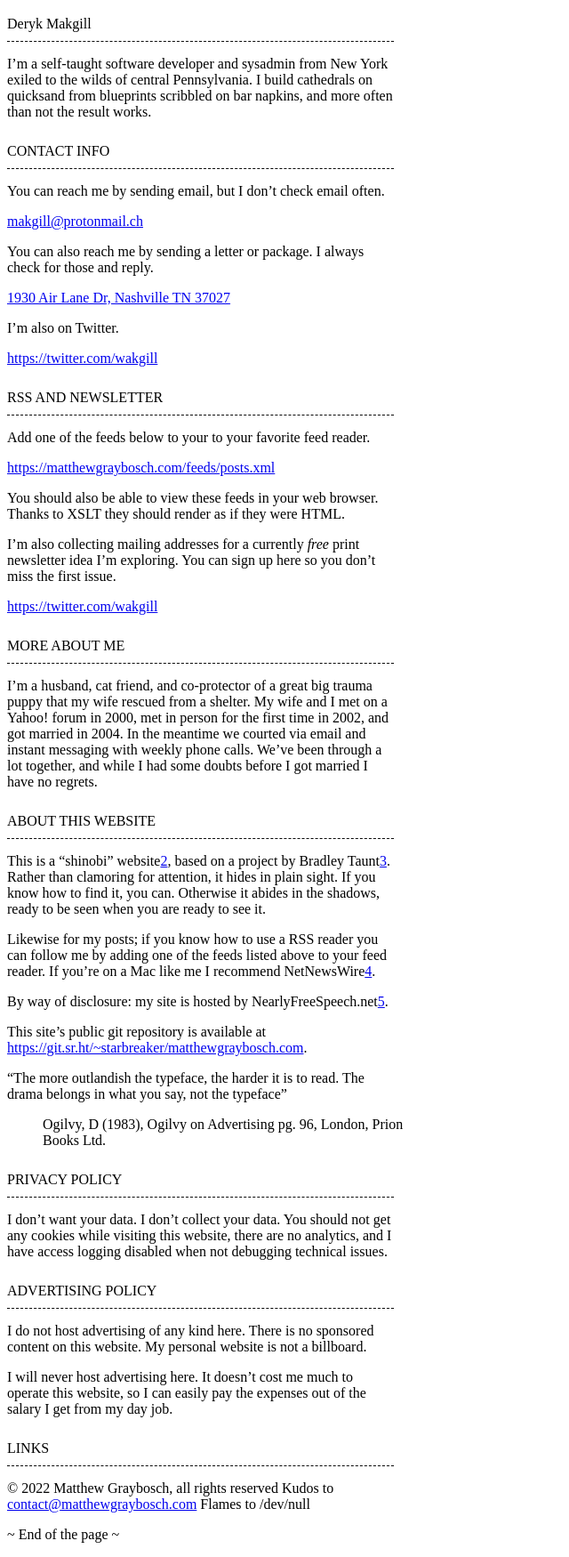
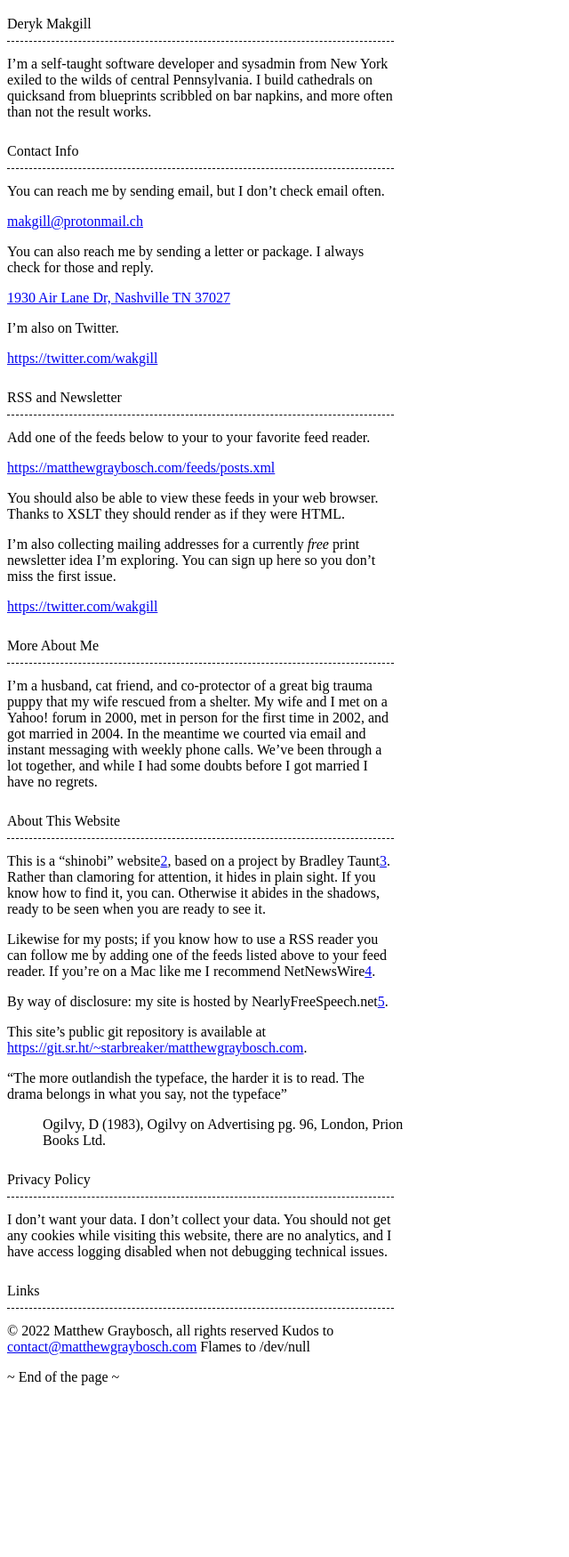
Before and after one commit to 0x000m/0x000m.github.io, a Jekyll site: the page built from test.md, in a window 1280 px wide. Shown: the whole page at 89% size, without its empty margins (0-640 px from the left). Built offline with Jekyll 4.4.1, drawn with Linux system fonts in a browser that asks for light colours; our own code applies the rules of GitHub Pages for plain Markdown files; after the commit the page ends 1573 px from its top, so only the background shows below that.

Commit message:
Update test.md

```diff
--- a/test.md
+++ b/test.md
@@ -6,7 +6,7 @@ layout: post
 
 I'm a self-taught software developer and sysadmin from New York exiled to the wilds of central Pennsylvania. I build cathedrals on quicksand from blueprints scribbled on bar napkins, and more often than not the result works.
 
-### CONTACT INFO
+### Contact Info
 
 You can reach me by sending email, but I don't check email often.
 
@@ -21,7 +21,7 @@ I'm also on Twitter.
 <a href="https://twitter.com/wakgill">https://twitter.com/wakgill</a>
 
 
-### RSS AND NEWSLETTER
+### RSS and Newsletter
 
 Add one of the feeds below to your to your favorite feed reader.
 
@@ -33,11 +33,11 @@ I'm also collecting mailing addresses for a currently *free* print newsletter id
 
 <a href="https://twitter.com/wakgill">https://twitter.com/wakgill</a>
 
-### MORE ABOUT ME
+### More About Me
 
 I'm a husband, cat friend, and co-protector of a great big trauma puppy that my wife rescued from a shelter. My wife and I met on a Yahoo! forum in 2000, met in person for the first time in 2002, and got married in 2004. In the meantime we courted via email and instant messaging with weekly phone calls. We've been through a lot together, and while I had some doubts before I got married I have no regrets.
 
-### ABOUT THIS WEBSITE
+### About This Website
 
 This is a "shinobi" website[2], based on a project by Bradley Taunt[3]. Rather than clamoring for attention, it hides in plain sight. If you know how to find it, you can. Otherwise it abides in the shadows, ready to be seen when you are ready to see it.
 
@@ -50,17 +50,11 @@ This site's public git repository is available at <https://git.sr.ht/~starbreake
 "The more outlandish the typeface, the harder it is to read. The drama belongs in what you say, not the typeface"
 > Ogilvy, D (1983), Ogilvy on Advertising pg. 96, London, Prion Books Ltd.
 
-### PRIVACY POLICY
+### Privacy Policy
 
 I don't want your data. I don't collect your data. You should not get any cookies while visiting this website, there are no analytics, and I have access logging disabled when not debugging technical issues.
 
-### ADVERTISING POLICY
-
-I do not host advertising of any kind here. There is no sponsored content on this website. My personal website is not a billboard.
-
-I will never host advertising here. It doesn't cost me much to operate this website, so I can easily pay the expenses out of the salary I get from my day job.
-
-### LINKS
+### Links
 
 [0]: https://catherinegatt.com/
 [1]: https://starbreaker.org/
```
